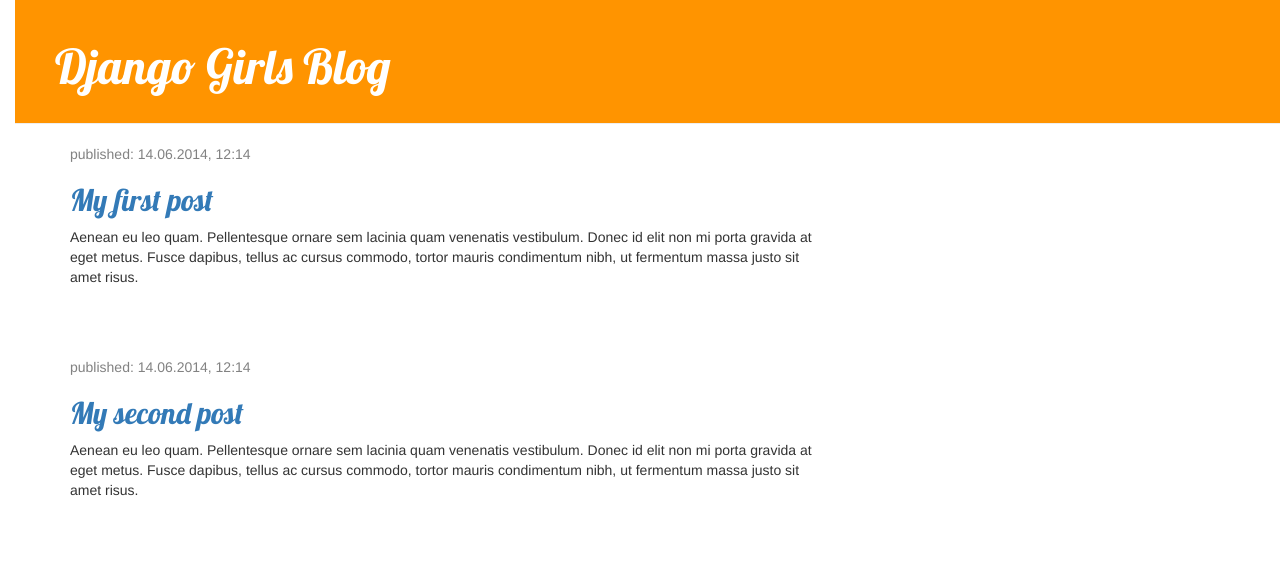
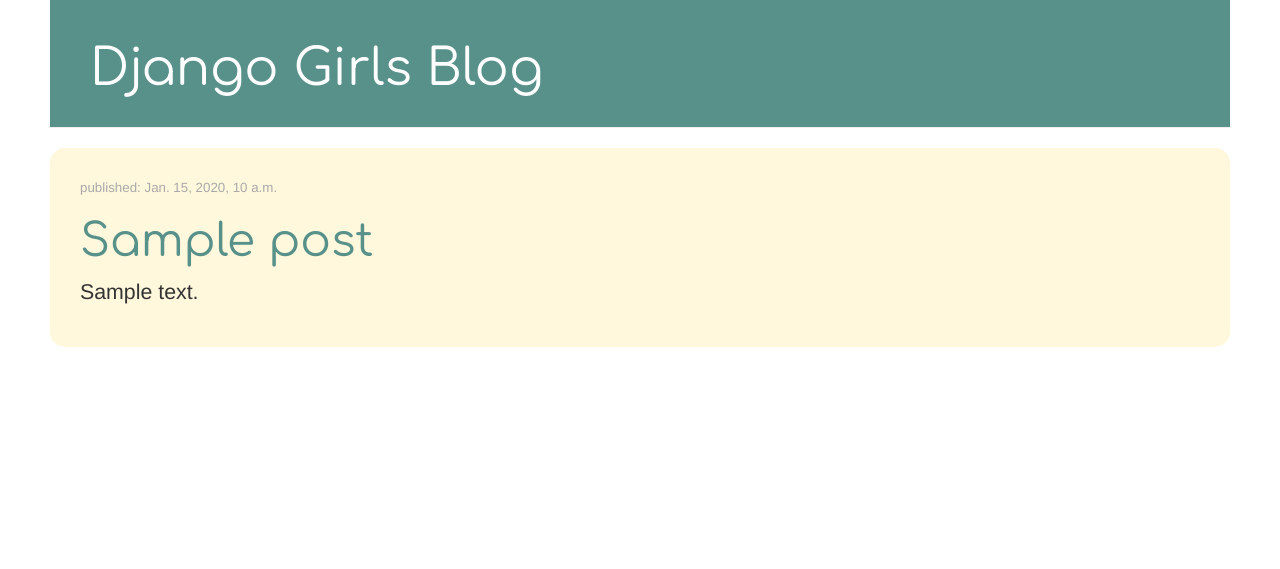
Before and after one commit to irina-khrolenko/gjangoStartProject, a Django app: page / in a window 1280 px wide. Shown: the top 569 px of the page. Run offline with Django 4.2, Linux system fonts and the light colour scheme; tables that the repository leaves empty hold one stand-in row (values such as "Sample post"); some libraries are stand-ins or nearby versions.

Commit message:
add variables to html file

```diff
--- a/blog/static/css/blog.css
+++ b/blog/static/css/blog.css
@@ -1,55 +1,41 @@
 h1 a {
     color: #FCA205;
-    font-family: 'Lobster';
+    font-family: 'Comfortaa';
 }
 
 body {
-    padding-left: 15px;
+    padding: 0 50px;
 }
 
 .page-header {
-    background-color: #ff9400;
+    background-color: #58908a;
     margin-top: 0;
     padding: 20px 20px 20px 40px;
 }
 
 .page-header h1, .page-header h1 a, .page-header h1 a:visited, .page-header h1 a:active {
     color: #ffffff;
-    font-size: 36pt;
+    font-size: 38pt;
     text-decoration: none;
 }
 
-.content {
-    margin-left: 40px;
+.post_list {
+    margin: 20px 0;
+    background-color: cornsilk;
+    padding: 30px;
+    border-radius: 15px;
 }
 
-h1, h2, h3, h4 {
-    font-family: 'Lobster', cursive;
+.post_list h1 a{
+    color: #58908a;
+    font-size: 34pt;
 }
 
-.date {
-    color: #828282;
+.post_list .published_date {
+    font-size: 10pt;
+    color: darkgray;
 }
 
-.save {
-    float: right;
+.post_list .post_text {
+    font-size: 16pt;
 }
-
-.post-form textarea, .post-form input {
-    width: 100%;
-}
-
-.top-menu, .top-menu:hover, .top-menu:visited {
-    color: #ffffff;
-    float: right;
-    font-size: 26pt;
-    margin-right: 20px;
-}
-
-.post {
-    margin-bottom: 70px;
-}
-
-.post h1 a, .post h1 a:visited {
-    color: #000000;
-}
--- a/blog/templates/blog/post_list.html
+++ b/blog/templates/blog/post_list.html
@@ -6,37 +6,19 @@
         <title>BlogDjangoBoys</title>
         <link rel="stylesheet" href="//maxcdn.bootstrapcdn.com/bootstrap/3.2.0/css/bootstrap.min.css">
         <link rel="stylesheet" href="//maxcdn.bootstrapcdn.com/bootstrap/3.2.0/css/bootstrap-theme.min.css">
-        <link href="https://fonts.googleapis.com/css?family=Lobster&subset=latin,cyrillic" rel="stylesheet" type="text/css">
+        <link href="https://fonts.googleapis.com/css2?family=Comfortaa&display=swap" rel="stylesheet" type="text/css">
         <link rel="stylesheet" href="{% static 'css/blog.css' %}">
     </head>
     <body>
         <div class="page-header">
             <h1><a href="/">Django Girls Blog</a></h1>
-        </div><div class="content container">
-            <div class="row">
-                <div class="col-md-8">
-                    <div class="post">
-                        <div class="date">
-                            <p>published: 14.06.2014, 12:14</p>
-                        </div>
-                        <h2><a href="">My first post</a></h2>
-                        <p>Aenean eu leo quam. Pellentesque ornare sem lacinia quam venenatis vestibulum. Donec id elit non mi porta gravida at eget metus. Fusce dapibus, tellus ac cursus commodo, tortor mauris condimentum nibh, ut fermentum massa justo sit amet risus.</p>
-                        </div>
-                    </div>
-                </div>
         </div>
-        <div class="content container">
-            <div class="row">
-                <div class="col-md-8">
-                    <div class="post">
-                        <div class="date">
-                            <p>published: 14.06.2014, 12:14</p>
-                        </div>
-                        <h2><a href="">My second post</a></h2>
-                        <p>Aenean eu leo quam. Pellentesque ornare sem lacinia quam venenatis vestibulum. Donec id elit non mi porta gravida at eget metus. Fusce dapibus, tellus ac cursus commodo, tortor mauris condimentum nibh, ut fermentum massa justo sit amet risus.</p>
-                        </div>
-                    </div>
-                </div>
-        </div>
+        {% for post in posts %}
+            <div class="post_list">
+                <p class="published_date">published: {{ post.published_date }}</p>
+                <h1><a href="">{{ post.title }}</a></h1>
+                <p class="post_text">{{ post.text|linebreaksbr }}</p>
+            </div>
+        {% endfor %}
     </body>
 </html>
--- a/blog/views.py
+++ b/blog/views.py
@@ -1,6 +1,7 @@
 from django.shortcuts import render
+from .models import Post
 
 
 def post_list(request):
-    print(dir(request))
-    return render(request, 'blog/post_list.html', {})
+    posts = Post.objects.filter(published_date__isnull=False)
+    return render(request, 'blog/post_list.html', {"posts": posts})
```
